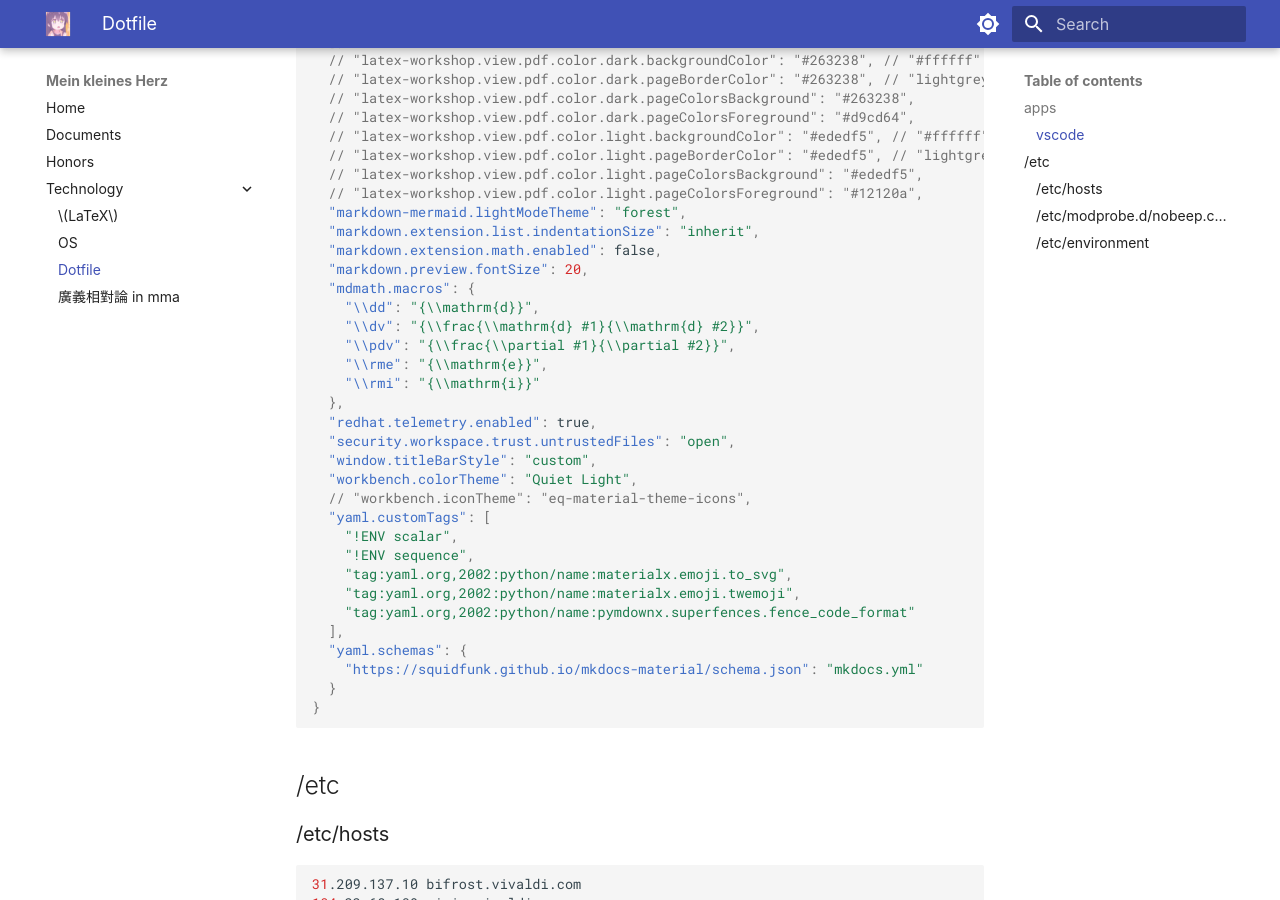
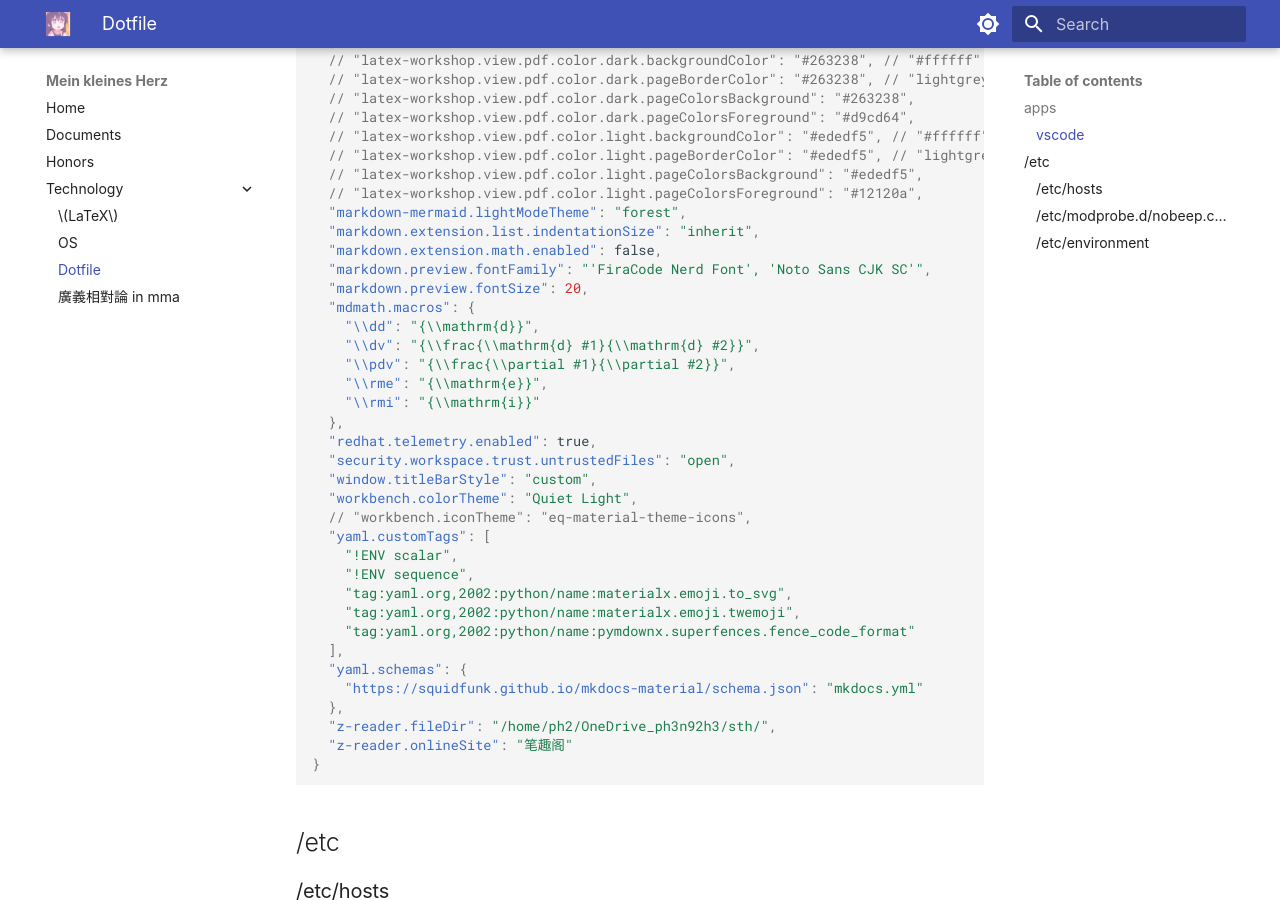
Before and after one commit to ph3n92h3/ph3n92h3.github.io, an MkDocs documentation site: the page built from docs/Technology/dotfile.md, in a window 1280 px wide and 900 px high, scrolled down 4385 px. Built offline with MkDocs 1.6.1 and Material for MkDocs 9.7.7, drawn with Linux system fonts in a browser that asks for light colours.

Commit message:
update dotfile &LaTeX

````diff
--- a/docs/Technology/dotfile.md
+++ b/docs/Technology/dotfile.md
@@ -233,6 +233,7 @@
   "markdown-mermaid.lightModeTheme": "forest",
   "markdown.extension.list.indentationSize": "inherit",
   "markdown.extension.math.enabled": false,
+  "markdown.preview.fontFamily": "'FiraCode Nerd Font', 'Noto Sans CJK SC'",
   "markdown.preview.fontSize": 20,
   "mdmath.macros": {
     "\\dd": "{\\mathrm{d}}",
@@ -255,7 +256,9 @@
   ],
   "yaml.schemas": {
     "https://squidfunk.github.io/mkdocs-material/schema.json": "mkdocs.yml"
-  }
+  },
+  "z-reader.fileDir": "/home/ph2/OneDrive_ph3n92h3/sth/",
+  "z-reader.onlineSite": "笔趣阁"
 }
 ```
 
````
Also changed, not shown: docs/Technology/LaTeX.md (+2 -1 lines).
